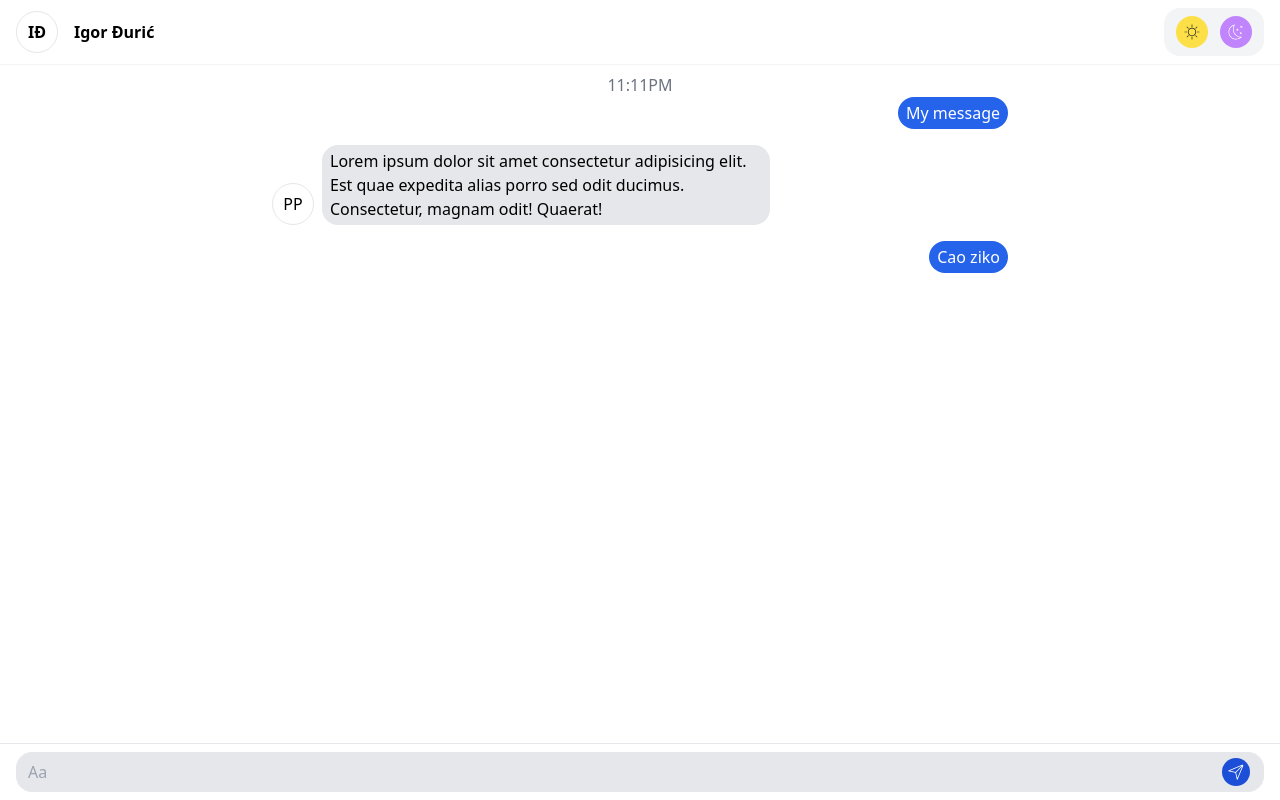
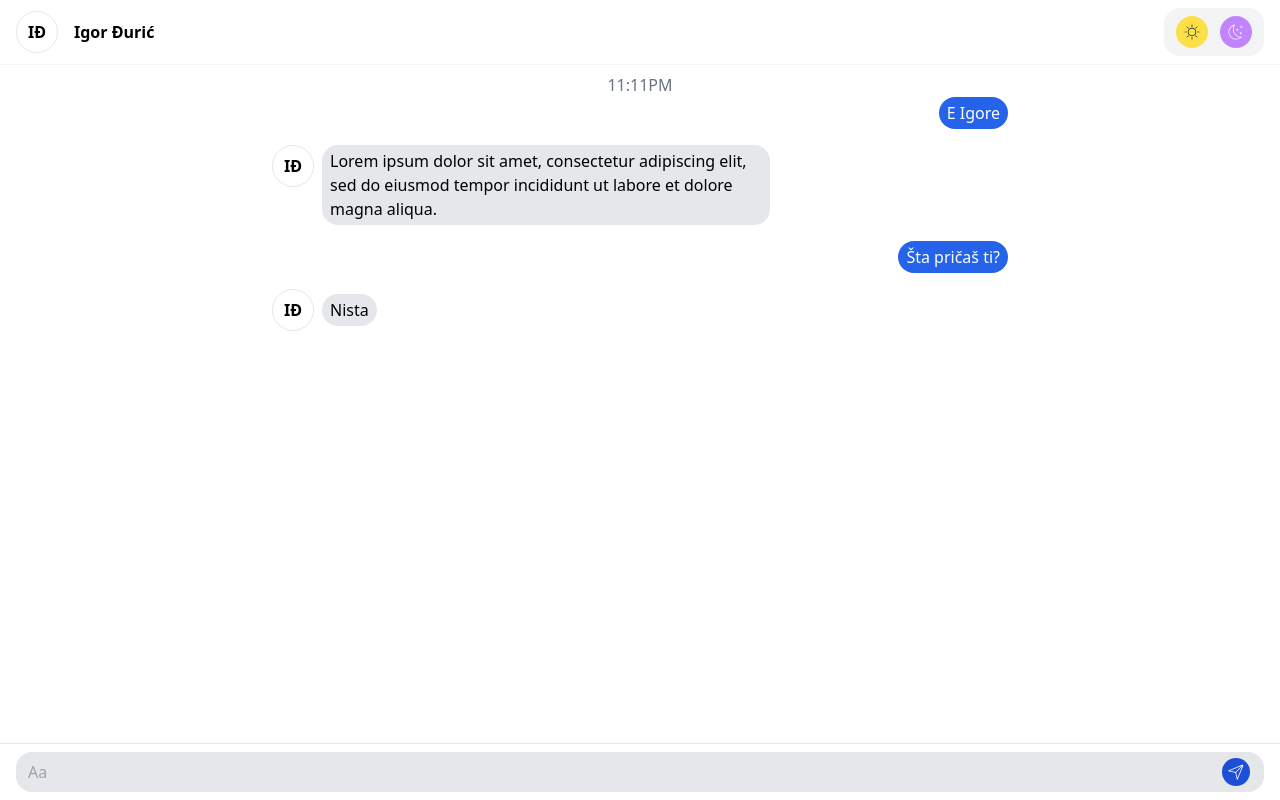
Before and after one commit to igordjuric404/TypeScript_Realtime_Chat_App, a Next.js app: page / in a window 1280 px wide. Built offline with nearby package versions, Linux system fonts and the light colour scheme.

Commit message:
Update posle rucka

```diff
--- a/src/components/avatar/avatar.tsx
+++ b/src/components/avatar/avatar.tsx
@@ -1,13 +1,14 @@
 interface AvatarProps{
     author: string;
+    className?: string;
 }
-export function Avatar({author}: AvatarProps) {
+export function Avatar({author, className}: AvatarProps) {
     const initials = () => {
         return author.split(' ').map(word => word[0]).join('').toUpperCase()
 
     }
     return(
-        <div className='border rounded-full w-8 h-8 flex justify-center items-center font-semibold p-5'>
+        <div className={`border rounded-full w-8 h-8 flex justify-center items-center font-semibold p-5 ${className}`}>
             <span>{initials()}</span>
         </div>
     );
--- a/src/components/header/Header.tsx
+++ b/src/components/header/Header.tsx
@@ -1,5 +1,5 @@
 import { useState } from "react";
-import { Avatar } from "../avatar/avatar";
+import { Avatar } from "../avatar/Avatar";
 
 export function Header() {
     const [name, set] = useState('Igor Đurić')
--- a/src/components/message/Message.tsx
+++ b/src/components/message/Message.tsx
@@ -1,13 +1,17 @@
-export function Message() {
+import { Avatar } from "../avatar/Avatar";
+
+interface MessageProps{
+    me: boolean;
+    author: string;
+    text: string;
+
+}
+export function Message({me,author, text}: MessageProps) {
     return (
-        <div className='self-start flex gap-2 mb-4'>
-            <div className='border rounded-full w-8 h-8 p-5 flex self-end items-center justify-center'>
-            PP
-            </div>
-            <p className='bg-gray-200 py-1 px-2 rounded-2xl max-w-md'>
-            Lorem ipsum dolor sit amet consectetur adipisicing elit. Est quae
-            expedita alias porro sed odit ducimus. Consectetur, magnam odit!
-            Quaerat!
+        <div className={` ${ me ? 'self-end': 'self-start'} flex gap-2 mb-4 items-center`}>
+            {me ? null : <Avatar author={author} className="self-start" />}
+            <p className={` ${ me ? ' bg-blue-600 text-white': ' bg-gray-200'} py-1 px-2 rounded-2xl max-w-md h-auto`}>
+            {text}
             </p>
         </div>
   );
--- a/src/pages/index.tsx
+++ b/src/pages/index.tsx
@@ -17,14 +17,24 @@ export default function Home() {
       <Time><span>11:11pm</span></Time>
 
         <p className='self-end bg-blue-600 text-white py-1 px-2 rounded-2xl mb-4'>
-          My message
+          E Igore
         </p>
 
-      <Message/>
+        <Message
+        me={false}
+        author="Igor Đurić"
+        text="Lorem ipsum dolor sit amet, consectetur adipiscing elit, sed do eiusmod tempor incididunt ut labore et dolore magna aliqua." />
 
-        <p className='self-end bg-blue-600 text-white py-1 px-2 rounded-2xl mb-4'>
-          Cao ziko
-        </p>
+        <Message
+        me={true}
+        author="Igor Đurić"
+        text="Šta pričaš ti?" />
+
+        <Message
+        me={false}
+        author="Igor Đurić"
+        text="Nista" />
+
       </MessagesContainer>
 
       <Footer>
```
